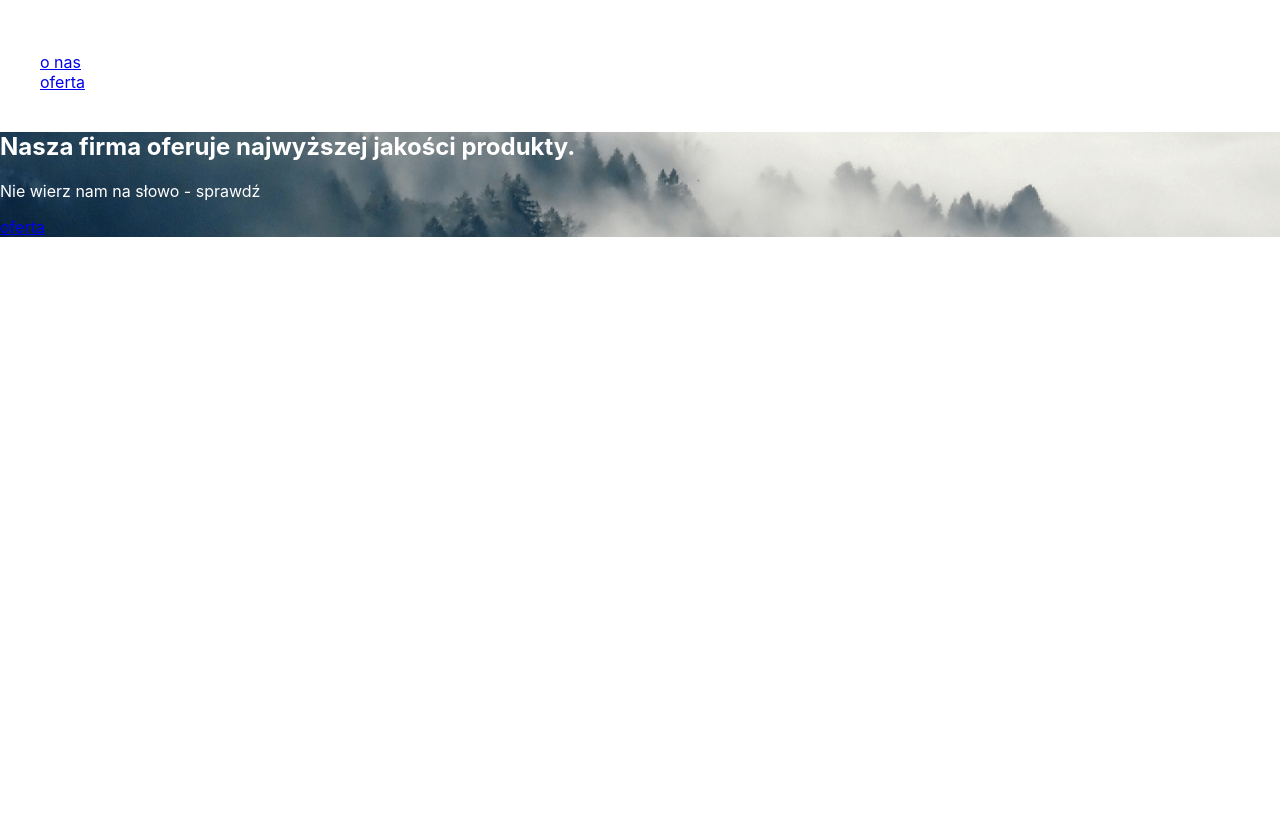
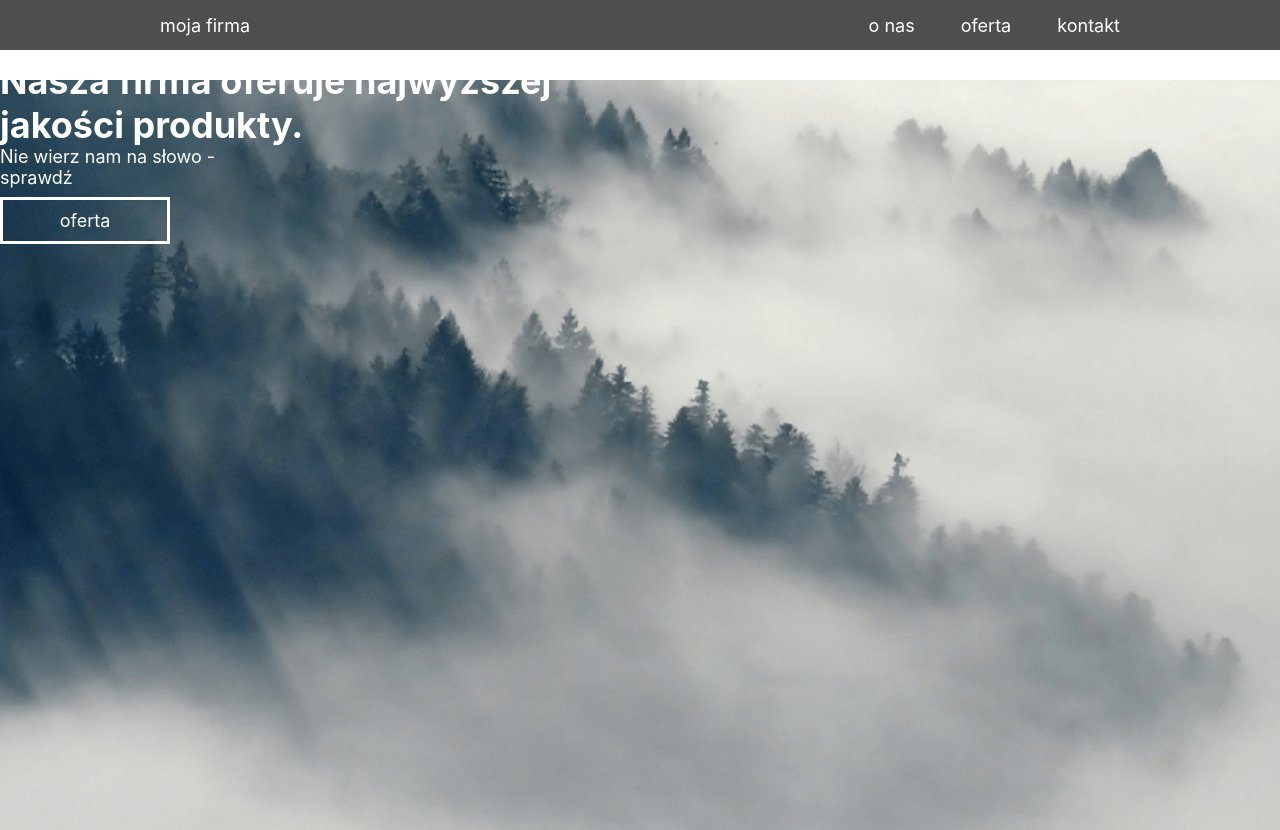
Before and after one commit to katbox9/katarzyna-skrzynecka-projekt-zaliczeniowy-6-react, a React (Create React App) app: page / in a window 1280 px wide. Before the commit the page ends 800 px from the top, so only its background shows below. Built offline with nearby package versions, Linux system fonts and the light colour scheme.

Commit message:
correct class names

```diff
--- a/src/Header/Header.js
+++ b/src/Header/Header.js
@@ -3,27 +3,31 @@ import styles from "./Header.module.css";
 const Header = () => {
   return (
     <header className={styles.headerContainer}>
-      <nav class="nav">
-        <div class="nav-container">
+      <nav className={styles.nav}>
+        <div className={styles.navContainer}>
           <p>moja firma</p>
-          <ul class="nav-item-container">
-            <div class="nav-item">
-              <a class="nav-item-btn" href="#about" title="Idź do sekcji O NAS">
+          <ul className={styles.navItemContainer}>
+            <div className={styles.navItem}>
+              <a
+                className={styles.navItemBtn}
+                href="#about"
+                title="Idź do sekcji O NAS"
+              >
                 o nas
               </a>
             </div>
-            <div class="nav-item">
+            <div className={styles.navItem}>
               <a
-                class="nav-item-btn"
+                className={styles.navItemBtn}
                 href="#offer"
                 title="Idź do sekcji OFERTA"
               >
                 oferta
               </a>
             </div>
-            <div class="nav-item">
+            <div className={styles.navItem}>
               <a
-                class="nav-item-contact-btn"
+                className={styles.navItemContactBtn}
                 title="
             kontakt"
               >
@@ -33,17 +37,19 @@ const Header = () => {
           </ul>
         </div>
       </nav>
-      <div class="shadow">
+      <div className={styles.shadow}>
         <section
-          class="landing-page"
+          className={styles.landingPage}
           style={{ backgroundImage: "url(/assets/section-background.png)" }}
         >
-          <div class="landing-page-container">
-            <h1 class="heading-landing-page">
+          <div className={styles.landinPageContainer}>
+            <h1 className={styles.headingLandingPage}>
               Nasza firma oferuje najwyższej jakości produkty.
             </h1>
-            <p class="primary-paragraph">Nie wierz nam na słowo - sprawdź</p>
-            <a class="offer-btn" href="#offer">
+            <p className={styles.primaryParagraph}>
+              Nie wierz nam na słowo - sprawdź
+            </p>
+            <a className={styles.offerBtn} href="#offer">
               oferta
             </a>
           </div>
```
